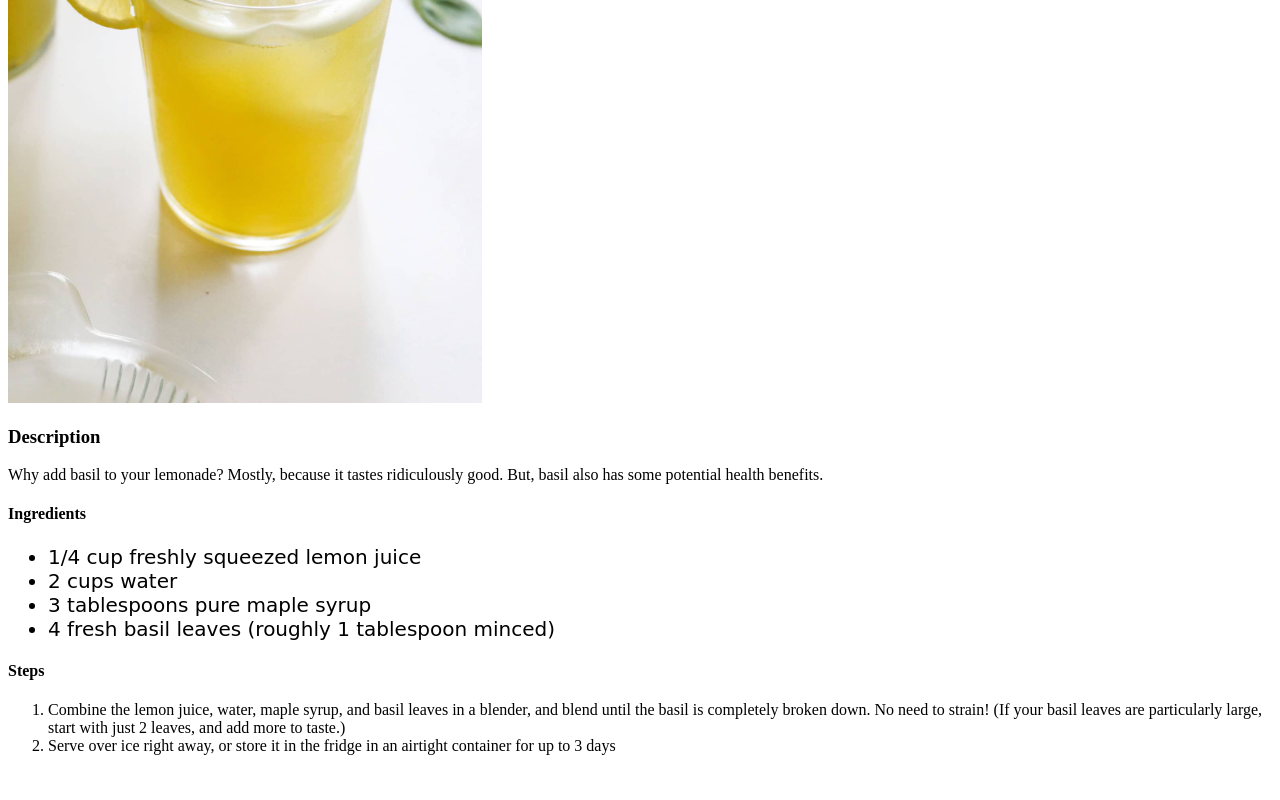
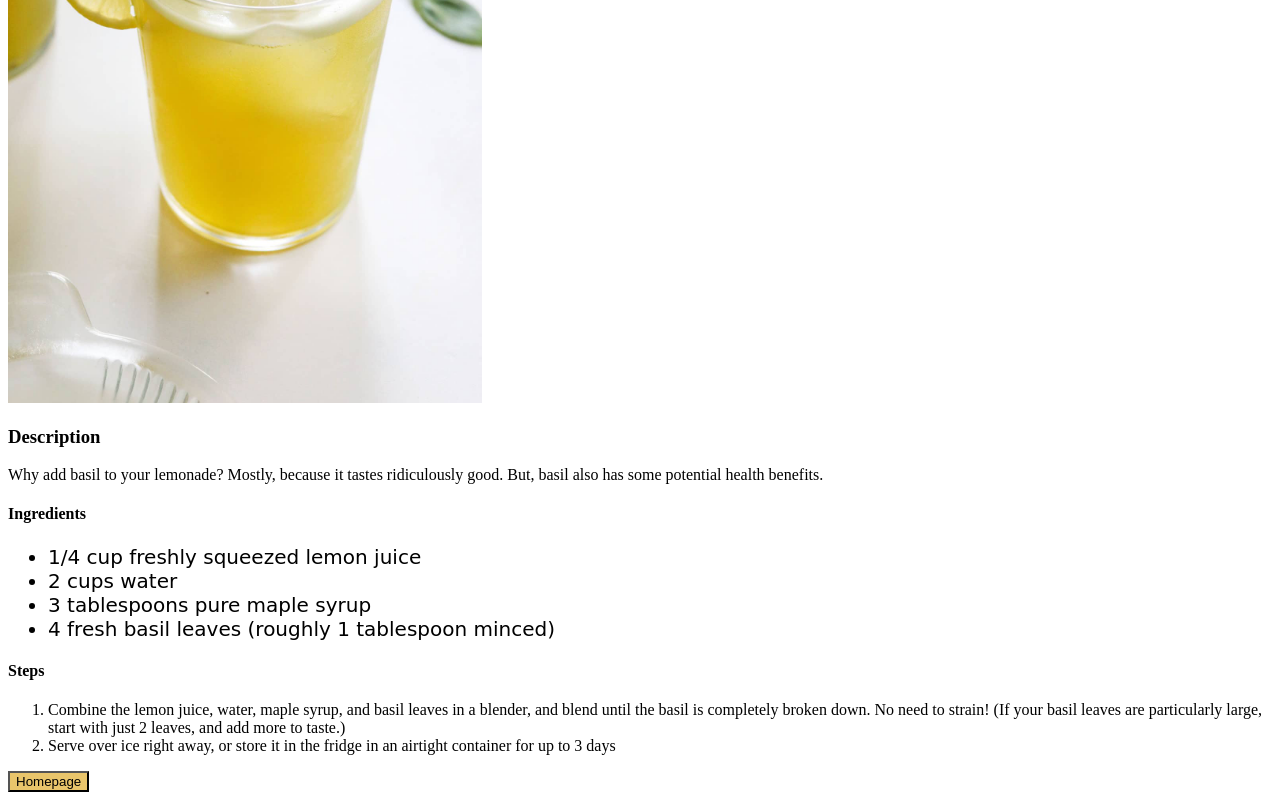
Before and after one commit to Joel4322/odin-recipes, a plain HTML site: page recipes/lemonade.html in a window 1280 px wide. Shown: the part 347-1147 px from the top of the page. Before the commit the page ends 1118 px from the top, so only its background shows below. Drawn offline with Linux system fonts and the light colour scheme.

Commit message:
added homepage button to all recipes

```diff
--- a/recipes/lemonade.html
+++ b/recipes/lemonade.html
@@ -27,5 +27,8 @@
             <li>Combine the lemon juice, water, maple syrup, and basil leaves in a blender, and blend until the basil is completely broken down. No need to strain! (If your basil leaves are particularly large, start with just 2 leaves, and add more to taste.) </li>
             <li>Serve over ice right away, or store it in the fridge in an airtight container for up to 3 days</li>
         </ol></p>
+        <form action="../index.html">
+        <button class="home">Homepage</button>
+    </form>
         </body>
     </head>
--- a/style.css
+++ b/style.css
@@ -20,3 +20,7 @@ text-align: center;
     font-family: cursive;
     font-size: 20px;
 }
+.home {
+    background-color: rgb(233, 197, 107);
+    font-weight: 800px;
+}
```
Also changed, not shown: recipes/Pizza_Fungi.html (+3 -1 lines), recipes/greek_salad.html (+3 -0 lines).
